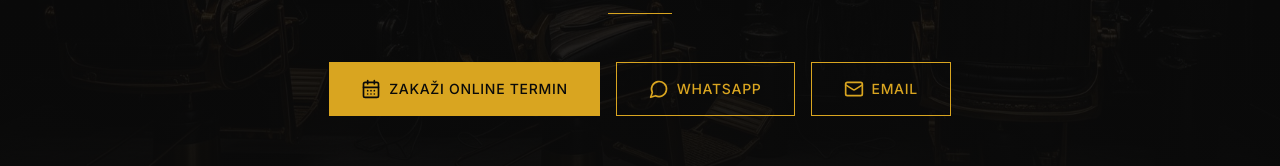
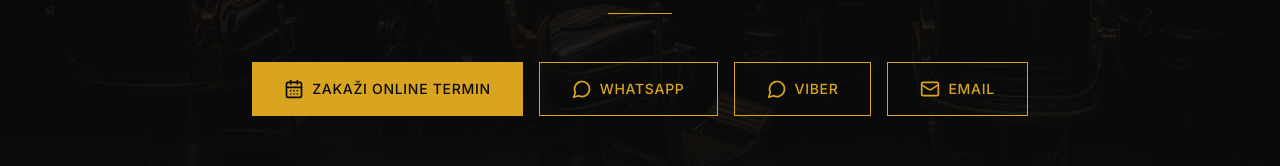
Before and after one commit to bcrnic/modni-frizer-vojkan, a React (Vite) app: page / in a window 1280 px wide. Shown: the part 512-678 px from the top of the page. Built offline with nearby package versions, Linux system fonts and the light colour scheme; no server answers; the HTML template or start-up script is replaced by a standard one.

Commit message:
Add Viber button

```diff
--- a/src/components/Contact.tsx
+++ b/src/components/Contact.tsx
@@ -10,6 +10,7 @@
 
 const PHONE_NUMBER = "+381 62 144 5958";
 const WHATSAPP_NUMBER = "+381621445958";
+const VIBER_NUMBER = "+381621445958";
 const EMAIL_ADDRESS = "vojkan@example.com"; // IZMENITE: Vaša email adresa
 const ADDRESS = "Uspenska 1, ulaz iz Pavla Papa";
 
@@ -24,6 +25,7 @@
   const [isBookingOpen, setIsBookingOpen] = useState(false);
 
   const whatsappLink = `https://wa.me/${WHATSAPP_NUMBER}?text=${encodeURIComponent("Zdravo! Želim da zakažem termin u salonu Modni frizer VOJKAN.")}`;
+  const viberLink = `viber://chat?number=${encodeURIComponent(VIBER_NUMBER.replace(/\s/g, ""))}`;
   const emailLink = `mailto:${EMAIL_ADDRESS}?subject=${encodeURIComponent("Zakazivanje termina - Modni frizer VOJKAN")}`;
   const phoneLink = `tel:${PHONE_NUMBER.replace(/\s/g, "")}`;
 
@@ -70,6 +72,25 @@
                     </div>
                     <div>
                       <p className="text-foreground font-medium mb-1">WhatsApp</p>
+                      <p className="text-muted-foreground text-sm">Pišite nam direktno</p>
+                    </div>
+                  </a>
+                </StaggerItem>
+
+                <StaggerItem>
+                  <a
+                    href={viberLink}
+                    target="_blank"
+                    rel="noopener noreferrer"
+                    className="flex items-center gap-4 p-6 bg-card border border-border
+                               hover:border-primary/50 transition-all duration-300 group"
+                  >
+                    <div className="w-14 h-14 flex items-center justify-center border border-primary/30
+                                    group-hover:bg-primary/10 transition-colors">
+                      <MessageCircle className="w-6 h-6 text-primary" />
+                    </div>
+                    <div>
+                      <p className="text-foreground font-medium mb-1">Viber</p>
                       <p className="text-muted-foreground text-sm">Pišite nam direktno</p>
                     </div>
                   </a>
--- a/src/components/Hero.tsx
+++ b/src/components/Hero.tsx
@@ -11,12 +11,14 @@
 */
 
 const WHATSAPP_NUMBER = "+381621445958";
+const VIBER_NUMBER = "+381621445958";
 const EMAIL_ADDRESS = "vojkan@example.com"; // IZMENITE: Vaša email adresa
 
 const Hero = () => {
   const [isBookingOpen, setIsBookingOpen] = useState(false);
 
   const whatsappLink = `https://wa.me/${WHATSAPP_NUMBER.replace(/\s/g, "")}?text=${encodeURIComponent("Zdravo! Želim da zakažem termin u salonu Modni frizer VOJKAN.")}`;
+  const viberLink = `viber://chat?number=${encodeURIComponent(VIBER_NUMBER.replace(/\s/g, ""))}`;
   const emailLink = `mailto:${EMAIL_ADDRESS}?subject=${encodeURIComponent("Zakazivanje termina - Modni frizer VOJKAN")}`;
 
   return (
@@ -87,6 +89,15 @@
               WhatsApp
             </a>
             <a
+              href={viberLink}
+              target="_blank"
+              rel="noopener noreferrer"
+              className="btn-outline-gold"
+            >
+              <MessageCircle className="w-5 h-5" />
+              Viber
+            </a>
+            <a
               href={emailLink}
               className="btn-outline-gold"
             >
```
